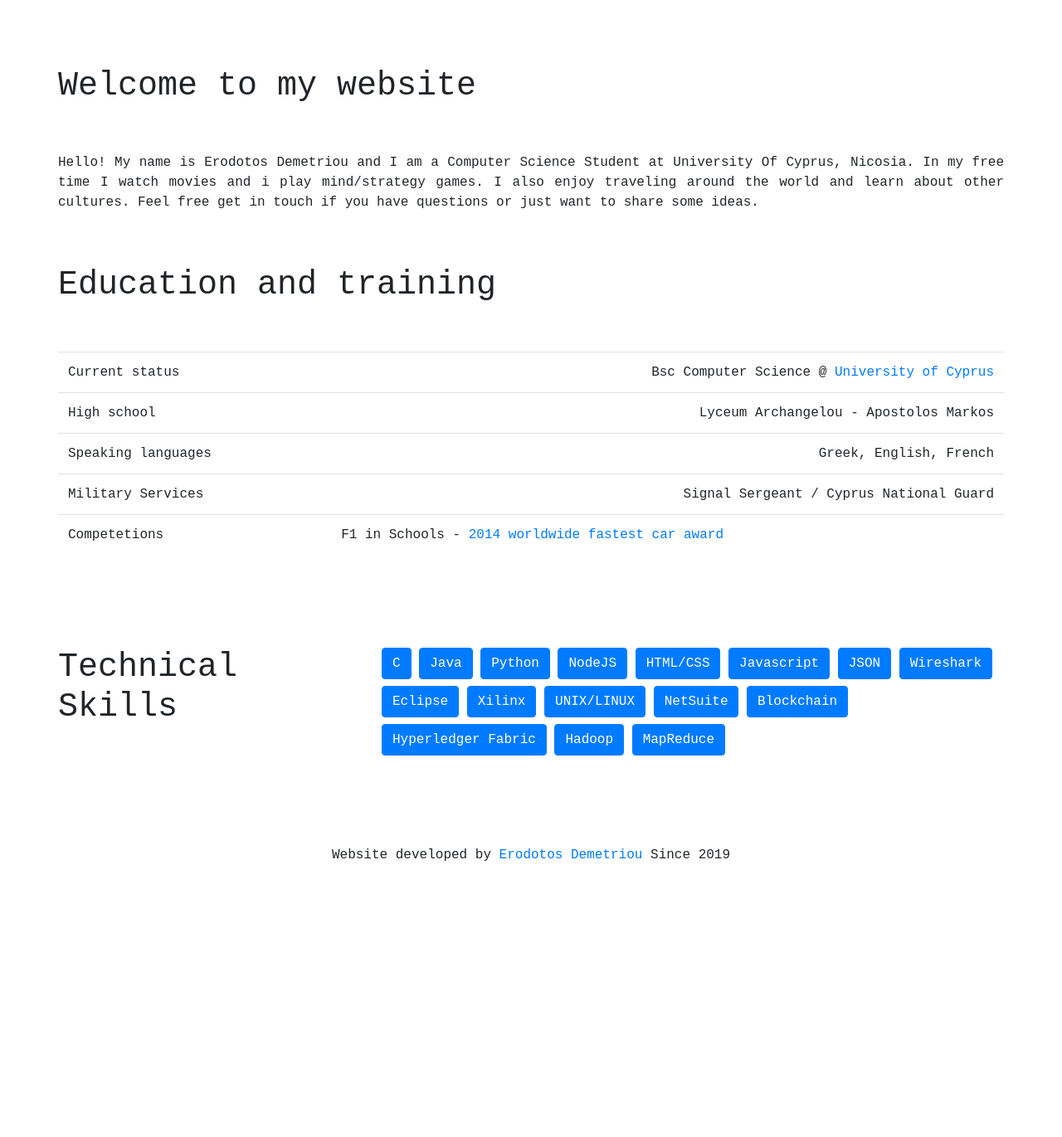
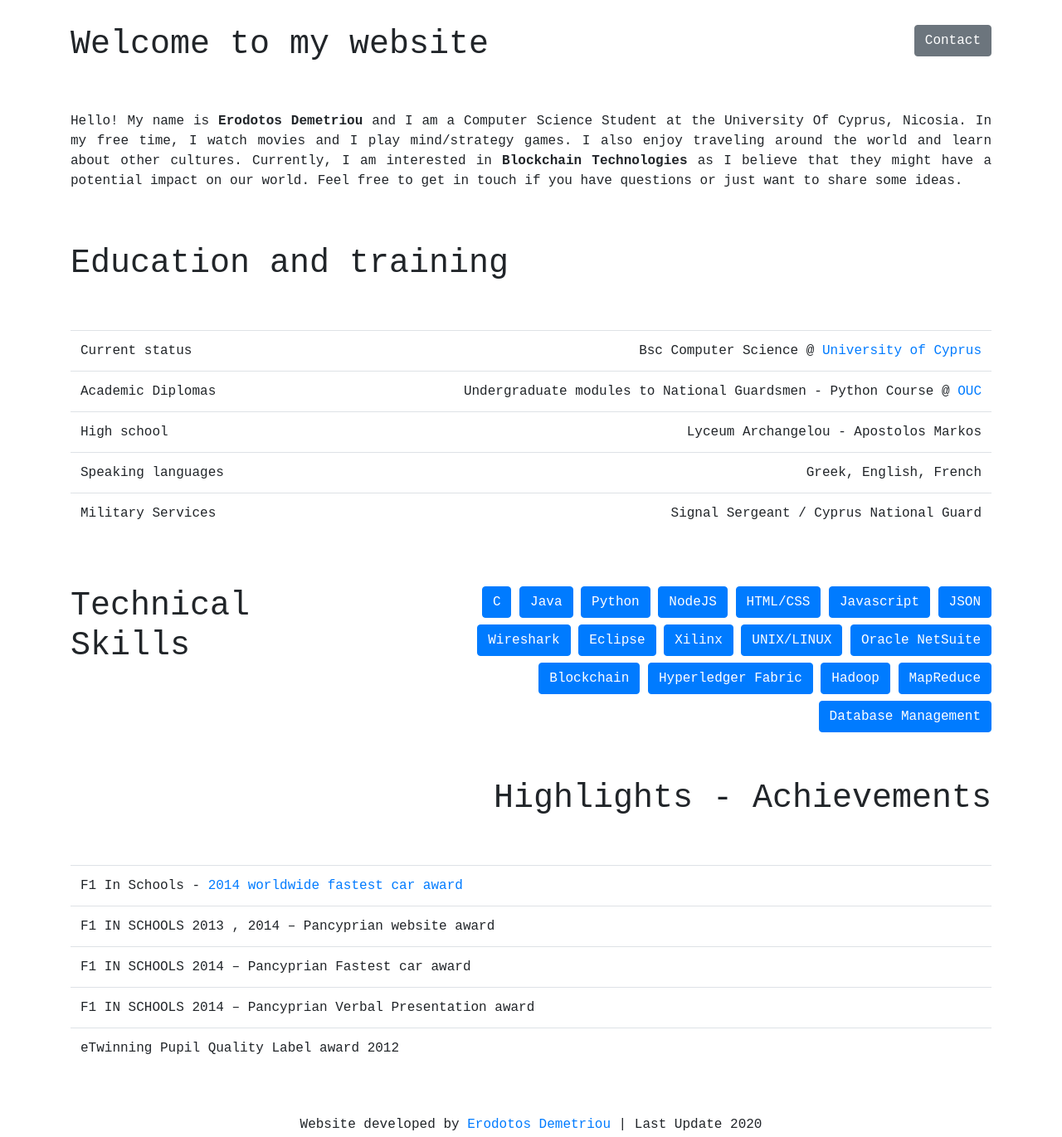
Before and after one commit to Erodotos/Erodotos.github.io, a plain HTML site: page index.html in a window 1280 px wide. Shown: the part 20-1391 px from the top of the page at 83% size. Before the commit the page ends 1079 px from the top, so only its background shows below. Drawn offline with nearby package versions, Linux system fonts and the light colour scheme.

Commit message:
Website update June 6 2020

```diff
--- a/index.html
+++ b/index.html
@@ -25,17 +25,32 @@
 
   <div class="container">
 
-    <div class="row">
+    <div class="row" style="padding-top: 50px;">
+      <div class="col-8">
+        <h1>Welcome to my website</h1>
+      </div>
+      <div class="col-4 text-right">
+        <button type="button" class="btn btn-secondary" data-container="body" data-toggle="popover"
+          data-placement="left"
+          data-content="Twitter : <a href='https://twitter.com/erodotosd'>@erodotosd</a> <br> Email : edemet01@cs.ucy.ac.cy">
+          Contact
+        </button>
+      </div>
 
-      <div class="leftSection ">
-        <h1>Welcome to my website</h1>
+    </div>
 
+    <div>
       <br>
       <br>
-        <p class="p-justified">Hello! My name is Erodotos Demetriou and I am a Computer Science Student at University
-          Of Cyprus, Nicosia.
-          In my free time I watch movies and i play mind/strategy games. I also enjoy traveling around the world and
-          learn about other cultures. Feel free get in touch if you have questions or just want to share some ideas.</p>
+      <p class="p-justified">Hello! My name is <strong>Erodotos Demetriou</strong> and I am a Computer Science Student
+        at the University
+        Of Cyprus, Nicosia. In my free time, I watch movies and I play mind/strategy games. I also enjoy traveling
+        around the world and learn about other cultures. Currently, I am interested in <strong>Blockchain
+          Technologies</strong> as I
+        believe that they might have a potential impact on our world. Feel free to get in touch if you have questions or
+        just want to share some ideas.
+
+      </p>
 
       <br>
       <br>
@@ -48,7 +63,15 @@
         <tbody>
           <tr>
             <td>Current status</td>
-              <td class="text-right">Bsc Computer Science @ <a href="https://www.cs.ucy.ac.cy/index.php/">University of Cyprus</a></td>
+            <td class="text-right">Bsc Computer Science @ <a href="https://www.cs.ucy.ac.cy/index.php/">University of
+                Cyprus</a></td>
+          </tr>
+          <tr>
+            <td>Academic Diplomas</td>
+            <td class="text-right">
+              Undergraduate modules to National Guardsmen - Python Course
+              @ <a href="https://www.ouc.ac.cy/index.php/el/">OUC</a>
+            </td>
           </tr>
           <tr>
             <td>High school</td>
@@ -62,17 +85,9 @@
             <td>Military Services</td>
             <td class="text-right">Signal Sergeant / Cyprus National Guard</td>
           </tr>
-            <tr>
-              <td>Competetions</td>
-              <td>F1 in Schools - <a
-                  href="http://www.f1inschools.gr/uncategorized/f1-in-schools-2014-world-finals-2/">2014
-                  worldwide fastest car award</a> </td>
-            </tr>
         </tbody>
       </table>
 
-        <br>
-        <br>
       <br>
       <br>
 
@@ -81,7 +96,7 @@
           <h1>Technical Skills</h1>
         </div>
 
-          <div class="col-8">
+        <div class="col-8 text-right">
           <button type="button" class="btn btn-primary mb-2">C</button>
           <button type="button" class="btn btn-primary mb-2">Java</button>
           <button type="button" class="btn btn-primary mb-2">Python</button>
@@ -93,18 +108,48 @@
           <button type="button" class="btn btn-primary mb-2">Eclipse</button>
           <button type="button" class="btn btn-primary mb-2">Xilinx</button>
           <button type="button" class="btn btn-primary mb-2">UNIX/LINUX</button>
-            <button type="button" class="btn btn-primary mb-2">NetSuite</button>
+          <button type="button" class="btn btn-primary mb-2">Oracle NetSuite</button>
           <button type="button" class="btn btn-primary mb-2">Blockchain</button>
           <button type="button" class="btn btn-primary mb-2">Hyperledger Fabric</button>
           <button type="button" class="btn btn-primary mb-2">Hadoop</button>
           <button type="button" class="btn btn-primary mb-2">MapReduce</button>
+          <button type="button" class="btn btn-primary mb-2">Database Management</button>
         </div>
       </div>
+
+      <br>
+      <br>
+      <h1 class="text-right">Highlights - Achievements</h1>
+      <br>
+      <br>
+
+      <table class="table">
+
+        <tbody>
+          <tr>
+            <td>F1 In Schools - <a
+                href="http://www.f1inschools.gr/uncategorized/f1-in-schools-2014-world-finals-2/">2014
+                worldwide fastest car award</a> </td>
+          </tr>
+          <tr>
+            <td>F1 IN SCHOOLS 2013 , 2014 – Pancyprian website award</td>
+          </tr>
+          <tr>
+            <td>F1 IN SCHOOLS 2014 – Pancyprian Fastest car award</td>
+          </tr>
+          <tr>
+            <td>F1 IN SCHOOLS 2014 – Pancyprian Verbal Presentation award</td>
+          </tr>
+          <tr>
+            <td>eTwinning Pupil Quality Label award 2012</td>
+          </tr>
+        </tbody>
+      </table>
 
     </div>
 
     <footer>
-        <p>Website developed by <a href="/index.html">Erodotos Demetriou</a> Since 2019</p>
+      <p>Website developed by <a href="/index.html">Erodotos Demetriou</a> | Last Update 2020</p>
     </footer>
 
   </div>
@@ -120,6 +165,11 @@
   <script src="https://stackpath.bootstrapcdn.com/bootstrap/4.2.1/js/bootstrap.min.js"
     integrity="sha384-B0UglyR+jN6CkvvICOB2joaf5I4l3gm9GU6Hc1og6Ls7i6U/mkkaduKaBhlAXv9k"
     crossorigin="anonymous"></script>
+  <script>
+    $(document).ready(function () {
+      $('[data-toggle="popover"]').popover({ html: true });
+    });
+  </script>
 </body>
 
 </html>
--- a/main.css
+++ b/main.css
@@ -38,7 +38,8 @@ body{
 
 footer{
     left: 0;
-    padding-top: 100px;
+    padding-top: 40px;
+    padding-bottom: 10px;
     width: 100%;
     text-align: center;
 }
```
Lines whose indentation alone changed are shown as unchanged.
